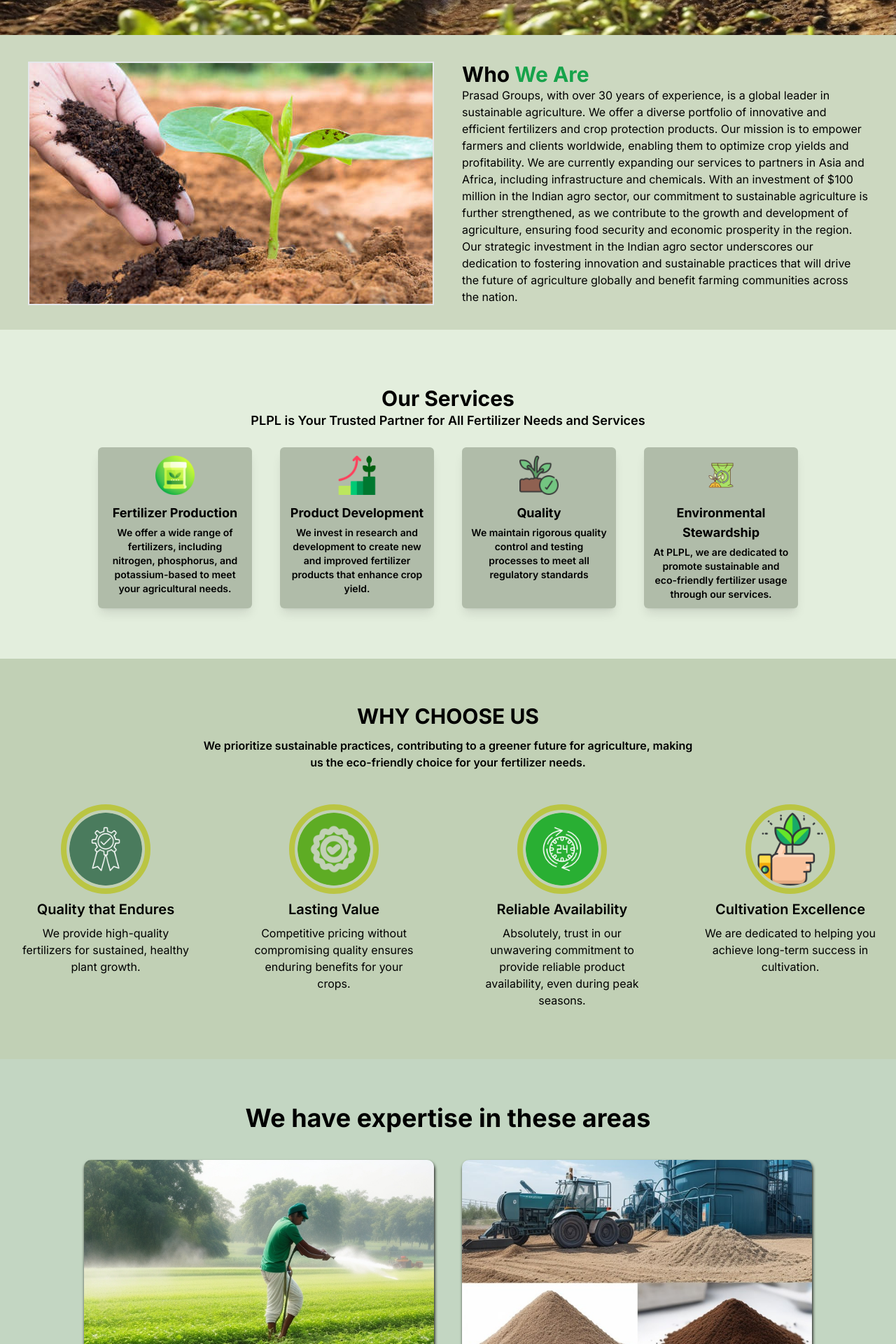
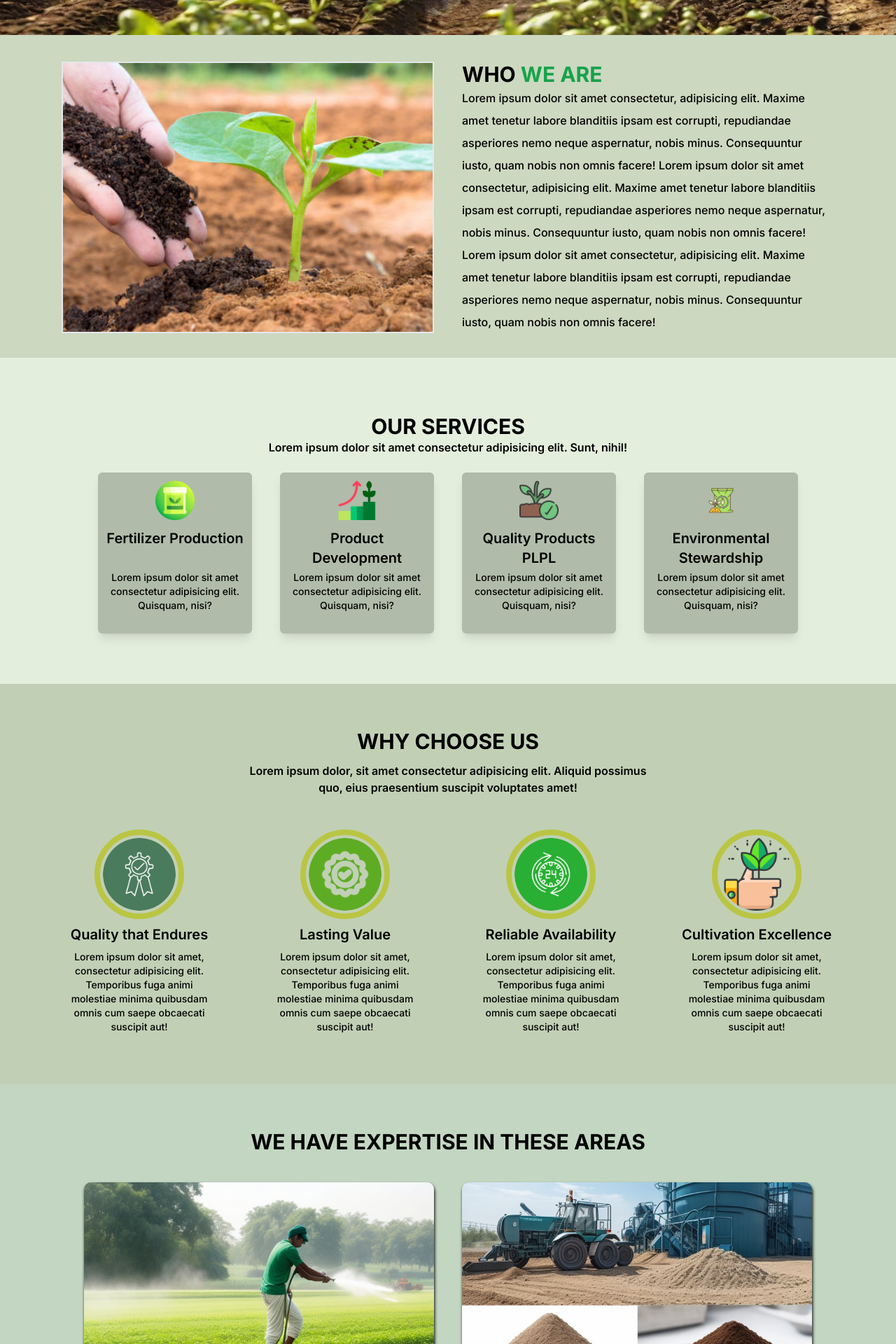
Before and after one commit to bhanudova/PLPL-Seeds, a Next.js app: page /fertilizers in a window 1280 px wide. Shown: the part 500-2420 px from the top of the page at 70% size. Built offline with nearby package versions, Linux system fonts and the light colour scheme; no server answers.

Commit message:
new changes added

```diff
--- a/src/components/fertilizers/FertilizersContent.tsx
+++ b/src/components/fertilizers/FertilizersContent.tsx
@@ -10,7 +10,7 @@
 const serviceBox = [
     { id: 1, image: '/images/fertilizer_prod_logo.png', title: 'Fertilizer Production', paragraph: 'We offer a wide range of fertilizers, including nitrogen, phosphorus, and potassium-based to meet your agricultural needs.' },
     { id: 2, image: '/images/fertilizer_pd_logo.png', title: 'Product Development', paragraph: 'We invest in research and development to create new and improved fertilizer products that enhance crop yield.' },
-    { id: 3, image: '/images/fertilizer_quality_logo.png', title: 'Quality', paragraph: 'We maintain rigorous quality control and testing processes to meet all regulatory standards' },
+    { id: 3, image: '/images/fertilizer_quality_logo.png', title: 'Quality Products PLPL    ', paragraph: 'We maintain rigorous quality control and testing processes to meet all regulatory standards' },
     { id: 4, image: '/images/fertilizer_es_Logo.png', title: 'Environmental Stewardship', paragraph: 'At PLPL, we are dedicated to promote sustainable and eco-friendly fertilizer usage through our services.' }
 ]
 
--- a/src/components/fertilizers/FertilizersExpertise.tsx
+++ b/src/components/fertilizers/FertilizersExpertise.tsx
@@ -2,11 +2,11 @@
 
 export default function FertilizersExpertise({ expertiseTitle, expertiseBox }: any) {
     return (<>
-        <div className="bg-neutral py-10 md:py-20 lg:py-16">
+        <div className="bg-neutral py-10 md:py-20 lg:py-16 ">
             {
                 expertiseTitle && expertiseTitle.map(({ id, title }: any) => (
                     <div key={id}>
-                        <h2 className="text-center text-primary-content font-bold text-xl md:text-4xl mb-5 md:mb-14 lg:mb-10">{title}</h2>
+                        <h2 className="text-center text-primary-content font-bold text-xl md:text-2xl lg:text-3xl uppercase mb-5 md:mb-14 lg:mb-10 w-[90%] mx-auto">{title}</h2>
                     </div>
                 ))
             }
@@ -14,13 +14,17 @@
                 <div className="grid grid-cols-1 md:grid-cols-2 lg:grid-cols-2 gap-10">
                     {
                         expertiseBox && expertiseBox.map(({ id, image, title, paragraph }: any) => (
-                            <div key={id} className="f-card hover:cursor-pointer w-[320px] h-[250px] md:w-[350px] md:h-[330px] lg:w-[500px]">
-                                <Image src={image} width={1000} height={1000} alt="Card" className="card-Image" />
-                                <div className="card-body">
-                                    <h1 className="card-title shadow-2xl text-center text-xs md:text-base lg:md:text-xl font-extrabold text-white  uppercase mt-[-20px]">{title}</h1>
-                                    <p className="card-sub-title text-xs md:text-sm lg:md:text-base text-center">
-                                        {paragraph}
-                                    </p>
+                            <div>
+                                <div key={id} className="f-card hover:cursor-pointer w-[320px] h-[250px] md:w-[350px] md:h-[330px] lg:w-[500px]">
+                                    <Image src={image} width={1000} height={1000} alt="Card" className="card-Image" />
+                                    <div className="card-body flex justify-center items-center">
+                                        <div>
+                                            <h1 className="card-title text-center text-base md:text-lg lg:text-xl font-extrabold text-white  uppercase mt-[-20px]">{title}</h1>
+                                            <p className="card-sub-title text-xs md:text-sm lg:md:text-base text-center">
+                                                Lorem ipsum dolor sit amet, consectetur adipisicing elit. Ullam rem ad ipsum pariatur animi blanditiis cum laborum vel. Cumque quis beatae id maxime perferendis incidunt vero exercitationem earum est? Accusamus.
+                                            </p>
+                                        </div>
+                                    </div>
                                 </div>
                             </div>
                         ))
--- a/src/components/fertilizers/FertilizersServices.tsx
+++ b/src/components/fertilizers/FertilizersServices.tsx
@@ -3,12 +3,14 @@
 export default function FertilizersServices({ servicesMain, serviceBox }: any) {
     return (<>
         <div className="flex justify-center py-20 mt-[-5px] bg-secondary-content text-primary-content">
-            <div className="text-center ">
+            <div className="text-center max-w-[90%] md:max-w-3xl lg:max-w-6xl ">
                 {
                     servicesMain && servicesMain.map(({ id, title, paragraph }: any) => (
                         <div key={id}>
-                            <h2 className="text-2xl md:text-3xl lg: font-bold ">{title}</h2>
-                            <p className="text-base md:text-lg lg:text-lg font-semibold ">{paragraph}</p>
+                            <h2 className="text-xl md:text-2xl lg:text-3xl font-bold uppercase">{title}</h2>
+                            <p className="text-xs md:text-sm lg:text-base font-semibold ">
+                                Lorem ipsum dolor sit amet consectetur adipisicing elit. Sunt, nihil!
+                            </p>
                         </div>
                     ))
                 }
@@ -22,8 +24,8 @@
                                             <Image src={image} width={1000} height={1000} alt={image} className="w-14 h-14" />
                                         </div>
                                         <div>
-                                            <h2 className="text-lg font-bold pb-1 ">{title}</h2>
-                                            <p className="font-semibold text-sm">{paragraph}</p>
+                                            <h2 className="text-base md:text-lg lg:text-xl font-semibold pb-1 h-[60px]">{title}</h2>
+                                            <p className="text-xs md:text-sm lg:text-sm font-medium">Lorem ipsum dolor sit amet consectetur adipisicing elit. Quisquam, nisi?</p>
                                         </div>
                                     </div>
                                 </div>
--- a/src/components/fertilizers/FertilizersWhoWeAre.tsx
+++ b/src/components/fertilizers/FertilizersWhoWeAre.tsx
@@ -5,16 +5,18 @@
         <div className="bg-secondary flex justify-center items-center text-primary-content mt-[-8px]">
             {
                 whoWeAre && whoWeAre.map(({ id, image, titleOne, titleTwo, paragraph }: any) => (
-                    <div key={id} className="p-6 md:p-10">
+                    <div key={id} className="p-0 p-6 lg:py-10 max-w-[90%] md:max-w-3xl lg:max-w-6xl">
                         <div className="grid grid-cols-1 lg:grid-cols-2 gap-2 lg:gap-10">
                             <div className="border-2 ">
                                 <Image src={image} width={1000} height={1000} alt={image} className="w-full h-full object-cover" />
                             </div>
                             <div className="flex justify-center items-center">
                                 <div>
-                                    <h2 className="text-2xl md:text-3xl font-bold text-center lg:text-start">{titleOne} <span className="text-green-600">{titleTwo}</span></h2>
-                                    <p className="text-base w-full text-center lg:text-start">
-                                        {paragraph}
+                                    <h2 className="text-xl md:text-2xl lg:text-3xl font-bold uppercase text-center lg:text-start">{titleOne} <span className="text-green-600">{titleTwo}</span></h2>
+                                    <p className="leading-5 md:leading-6 lg:leading-8 text-xs md:text-sm lg:text-base font-medium w-full text-center lg:text-start">
+                                       Lorem ipsum dolor sit amet consectetur, adipisicing elit. Maxime amet tenetur labore blanditiis ipsam est corrupti, repudiandae asperiores nemo neque aspernatur, nobis minus. Consequuntur iusto, quam nobis non omnis facere!
+                                       Lorem ipsum dolor sit amet consectetur, adipisicing elit. Maxime amet tenetur labore blanditiis ipsam est corrupti, repudiandae asperiores nemo neque aspernatur, nobis minus. Consequuntur iusto, quam nobis non omnis facere!
+                                       Lorem ipsum dolor sit amet consectetur, adipisicing elit. Maxime amet tenetur labore blanditiis ipsam est corrupti, repudiandae asperiores nemo neque aspernatur, nobis minus. Consequuntur iusto, quam nobis non omnis facere!
                                     </p>
                                 </div>
                             </div>
--- a/src/components/fertilizers/FertilizersWhyChooseUs.tsx
+++ b/src/components/fertilizers/FertilizersWhyChooseUs.tsx
@@ -3,14 +3,14 @@
 export default function FertilizersWhyChooseUs({ whyChooseUs, whyChooseUsBox }: any) {
     return (<>
         <div className="bg-accent-content text-primary-content mt-[-8px] py-16">
-            <div className="flex justify-center items-center">
+            <div className="flex justify-center items-center max-w-[90%] md:max-w-3xl lg:max-w-6xl mx-auto">
                 <div>
                     {
                         whyChooseUs && whyChooseUs.map(({ id, title, paragraph }: any) => (
                             <div key={id}>
-                                <h2 className="font-bold text-xl md:text-3xl text-center">{title}</h2>
-                                <p className="text-center mt-1 md:mt-3 text-sm md:text-base px-5 md:px-10 lg:px-72 font-semibold">
-                                    {paragraph}
+                                <h2 className="text-xl md:text-2xl lg:text-3xl font-bold uppercase text-center">{title}</h2>
+                                <p className="text-center mt-1 md:mt-3 text-xs md:text-sm lg:text-base px-5 md:px-10 lg:px-72 font-semibold">
+                                   Lorem ipsum dolor, sit amet consectetur adipisicing elit. Aliquid possimus quo, eius praesentium suscipit voluptates amet!
                                 </p>
                             </div>
                         ))
@@ -23,9 +23,9 @@
                                         <div className="flex justify-center">
                                             <Image src={image} width={1000} height={1000} alt="quality" className="w-24 h-24 md:w-24 md:h-24 lg:w-32 lg:h-32 p-4 md:p-4 lg:p-1 rounded-full border-[8px] border-[#BAC543]" />
                                         </div>
-                                        <h2 className="font-semibold text-xl md:text-xl my-2">{title}</h2>
-                                        <p className="px-12 md:px-5 text-sm md:text-base">
-                                            {paragraph}
+                                        <h2 className="text-base md:text-lg lg:text-xl font-semibold my-2">{title}</h2>
+                                        <p className="px-12 md:px-5 text-xs md:text-sm lg:text-sm font-medium">
+                                            Lorem ipsum dolor sit amet, consectetur adipisicing elit. Temporibus fuga animi molestiae minima quibusdam omnis cum saepe obcaecati suscipit aut!
                                         </p>
                                     </div>
                                 ))
--- a/src/components/home/HomeBox.tsx
+++ b/src/components/home/HomeBox.tsx
@@ -21,8 +21,6 @@
                                 </div>
                             </div>
                         </div>
-
-
                     </div>
                 ))
             }
```
